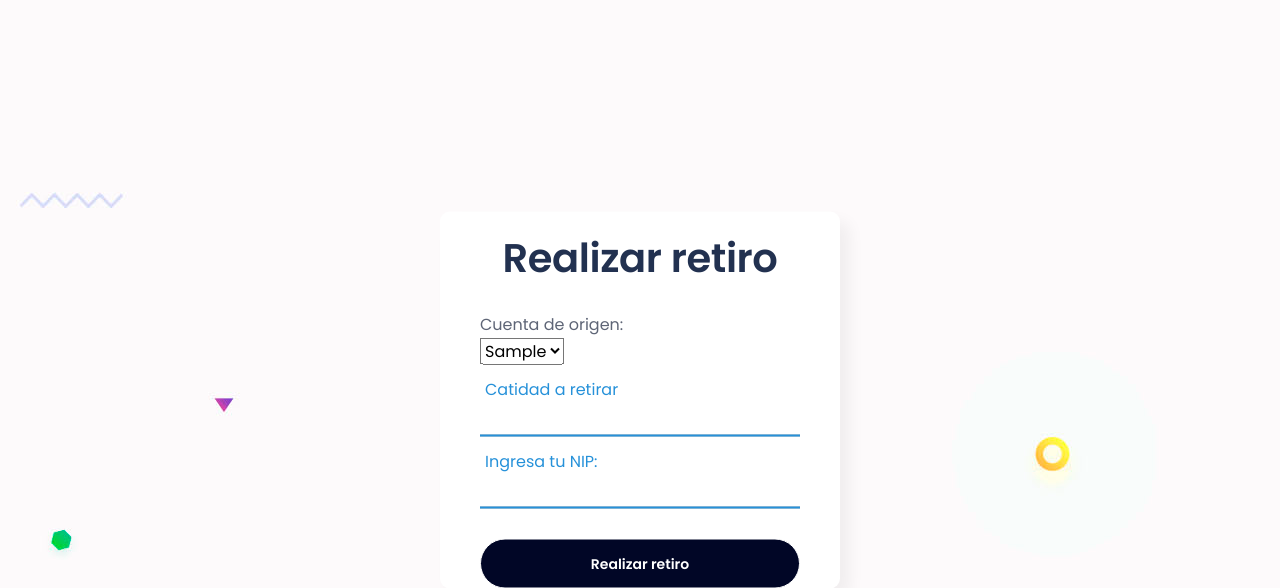
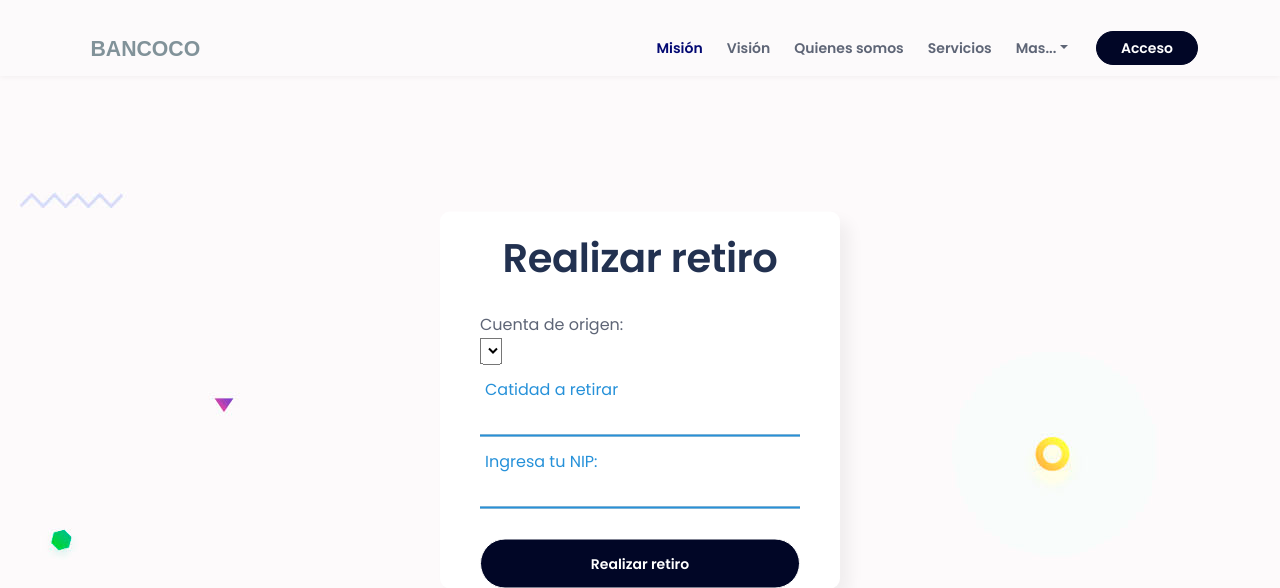
Before and after one commit to Ronaldo-Avalos/bancoco, a PHP site: page /retiro_efectivo.php in a window 1280 px wide. Shown: the top 588 px of the page. Run offline with PHP 8.4, Linux system fonts and the light colour scheme; the visitor is signed in with stand-in values (Sample User, id 1); tables that the repository leaves empty or names only in its code hold one stand-in row (values such as "Sample post"); data that the repository does not hold is empty.

Commit message:
Terminado

```diff
--- a/retiro_efectivo.php
+++ b/retiro_efectivo.php
@@ -1,6 +1,6 @@
 <?php
     session_start();
-    //$_SESSION['iduser'] = 6;
+    $_SESSION['iduser'] = 6;
     //Se verifica que el usuario este con sesion iniciada
     if($_SESSION["iduser"] == NULL){
         echo "<b>Es necesario iniciar sesion.</b><br/>";
@@ -46,7 +46,45 @@
     <link href="css/styles_User.css" rel="stylesheet">
 </head>
 <body data-bs-spy="scroll" data-bs-target="#navbarExample">
+<nav id="navbarExample" class="navbar navbar-expand-lg fixed-top navbar-light" aria-label="Main navigation">
+        <div class="container">
 
+
+            <a class="navbar-brand logo-image" href="index.php"><img src="images/logo.svg" alt="alternative"></a>
+
+            <div class="navbar-collapse offcanvas-collapse" id="navbarsExampleDefault">
+                <ul class="navbar-nav ms-auto navbar-nav-scroll">
+                    <li class="nav-item">
+                        <a class="nav-link active" aria-current="page" href="index.php#header">Misión </a>
+                    </li>
+                    <li class="nav-item">
+                        <a class="nav-link" href="index.php#vision">Visión</a>
+                    </li>
+                    <li class="nav-item">
+                        <a class="nav-link" href="index.php#somos">Quienes somos</a>
+                    </li>
+                    <li class="nav-item">
+                        <a class="nav-link" href="index.php#sevicios">Servicios</a>
+                    </li>
+                    <li class="nav-item dropdown">
+                        <a class="nav-link dropdown-toggle" href="#" id="dropdown01" data-bs-toggle="dropdown" aria-expanded="false">Mas...</a>
+                        <ul class="dropdown-menu" aria-labelledby="dropdown01">
+                            <li><a class="dropdown-item" href="index.php#contacto">Servicio al cliente</a></li>
+                            <li><div class="dropdown-divider"></div></li>
+                            <li><a class="dropdown-item" href="index.php#contacto">Contacto</a></li>
+                            <li><div class="dropdown-divider"></div></li>
+                            <li><a class="dropdown-item" href="crear_cuenta.html">Apertura de cuenta</a></li>
+                            <li><div class="dropdown-divider"></div></li>
+                            <li><a target="_blank" class="dropdown-item" href="Login/login.php">Estado de cuenta</a></li>
+                        </ul>
+                    </li>
+                </ul>
+                <span class="nav-item">
+                    <a  target="" class="btn-solid-sm" href="Login/login.php">Acceso</a>
+                </span>
+            </div>
+        </div>
+    </nav>
     <div class="center"> <!--Inicio del formulario para transferir-->
     <h1>Realizar retiro</h1>
         <form method="post" action="retirar.php">
```
